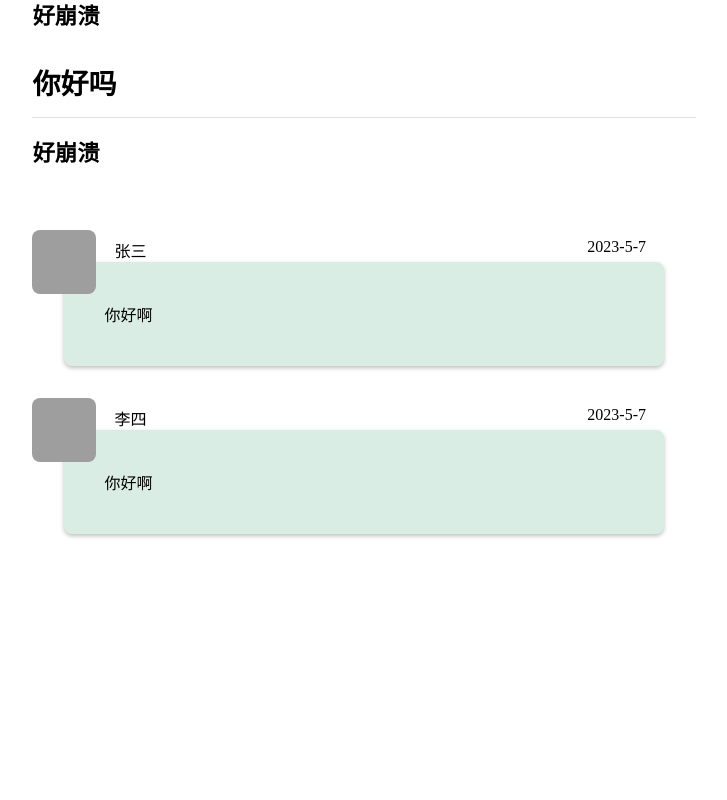
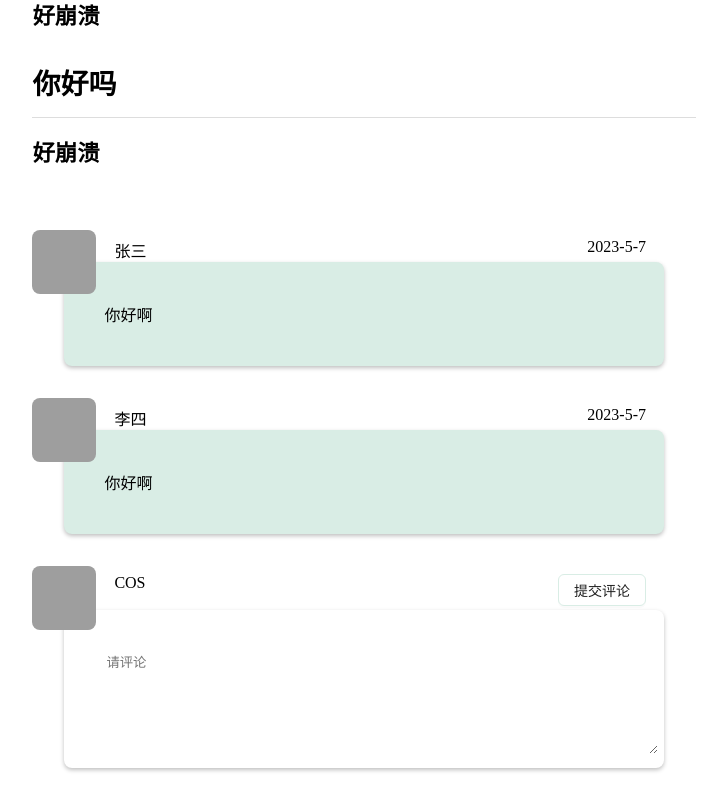
Before and after one commit to Linn3a/myblog, a React (Vite) app: page /passage in a window 1280 px wide. Shown: the part 980-1780 px from the top of the page, without its empty margins (418-1145 px from the left). Before the commit the page ends 1546 px from the top, so only its background shows below. Built offline with nearby package versions, Linux system fonts and the light colour scheme; grey boxes are pictures that could not be loaded.

Commit message:
feat:add newComment

```diff
--- a/src/App.jsx
+++ b/src/App.jsx
@@ -6,6 +6,7 @@ import {
   QueryClientProvider,
   useQuery,
 } from "@tanstack/react-query";
+import { ConfigProvider } from 'antd';
 import { useState } from 'react';
 import Home from './pages/Home/Home';
 import Welcome from './pages/Welcome/Welcome';
@@ -20,6 +21,13 @@ const App = (props) => {
   });
   const [selected, setSelected] = useState("");
   return (
+    <ConfigProvider
+    theme={{
+      token: {
+        colorPrimary: '#9BCFBA',
+      },
+    }}
+  >
     <QueryClientProvider client={queryClient}>
     <Routes>
       <Route
@@ -46,6 +54,7 @@ const App = (props) => {
         </Route>
     </Routes>
     </QueryClientProvider>
+    </ConfigProvider>
   );
 }
 
--- a/src/pages/Passage/Passage.jsx
+++ b/src/pages/Passage/Passage.jsx
@@ -7,6 +7,7 @@ import MarkDown from '../../components/MarkDown/MarkDown';
 import Catalog from './components/Catelog';
 import MarkNav from 'markdown-navbar';
 import Comment from './components/Comment';
+import NewComment from './components/NewComment';
 
 const PassageContentcontainer = styled.div`
   margin-left: 30%;
@@ -71,6 +72,7 @@ const Passage= (props) => {
         {data.comments.map((item,index)=>(
             <Comment key={index} comment={item}/>))
         }
+        <NewComment/>
     </Commentwrapper>
    </PassageContentcontainer>
 
--- /dev/null
+++ b/src/pages/Passage/components/NewComment.jsx
@@ -0,0 +1,77 @@
+import React from 'react';
+import styled from 'styled-components';
+import { Button } from 'antd';
+
+const Commentwrapper = styled.div`
+    display: flex;
+    flex-direction: column;
+    width: 100%;
+`
+const Commentheader = styled.div`
+    display: flex;
+    flex-direction: row;
+
+`
+const Commentavatar = styled.img`
+    height: 64px;
+    width: 64px;
+    border-radius: 8px;
+    z-index: 1;
+`
+const Commentinfo = styled.div`
+    display: flex;
+    width: 100%;
+    flex-direction: row;
+    justify-content: space-between;
+    padding-top: 8px;
+    padding-left: 18px;
+    padding-right: 50px;
+
+`
+const Commentbody = styled.div`
+    margin-top: -20px;
+    border-radius: 8px;
+    margin-left: 32px;
+    margin-right: 32px;
+    margin-bottom: 32px;
+    padding: 40px;
+    padding-bottom: 10px;
+    padding-right: 10px;
+    background-color: white;
+    boader: 1px solid rgba(217, 237, 229, 1);
+    box-shadow: 0px 2px 4px 0px rgba(0, 0, 0, 0.25);
+`
+
+const NewComment = (props) => {
+    const userinfo = {
+        username: "COS",
+        avatar: "https://avatars.githubusercontent.com/u/118064332?s=400&u=b40c68dabb13392d7e60b58351d18af8a47cbc34&v=4",
+        userId: "1",
+    } ;
+  return (
+    <Commentwrapper>
+      <Commentheader>
+        <Commentavatar src={userinfo.avatar}/>
+        <Commentinfo>
+        <div>{userinfo.username}</div>
+        <Button onClick = {() => {
+            console.log("click");
+        }}
+        style={{ borderColor: " rgba(217, 237, 229, 1)" }}
+        >提交评论</Button>
+        </Commentinfo>
+      </Commentheader>
+        <Commentbody>
+            <textarea style={{width: "100%", height: "100px",borderRadius:"8px",border:"0",outline:"none"}} onChange={(e) => {
+                console.log(e.target.value);
+            }}
+
+            placeholder='请评论'/>
+        </Commentbody>
+    </Commentwrapper>
+  );
+}
+
+
+
+export default NewComment;
```
